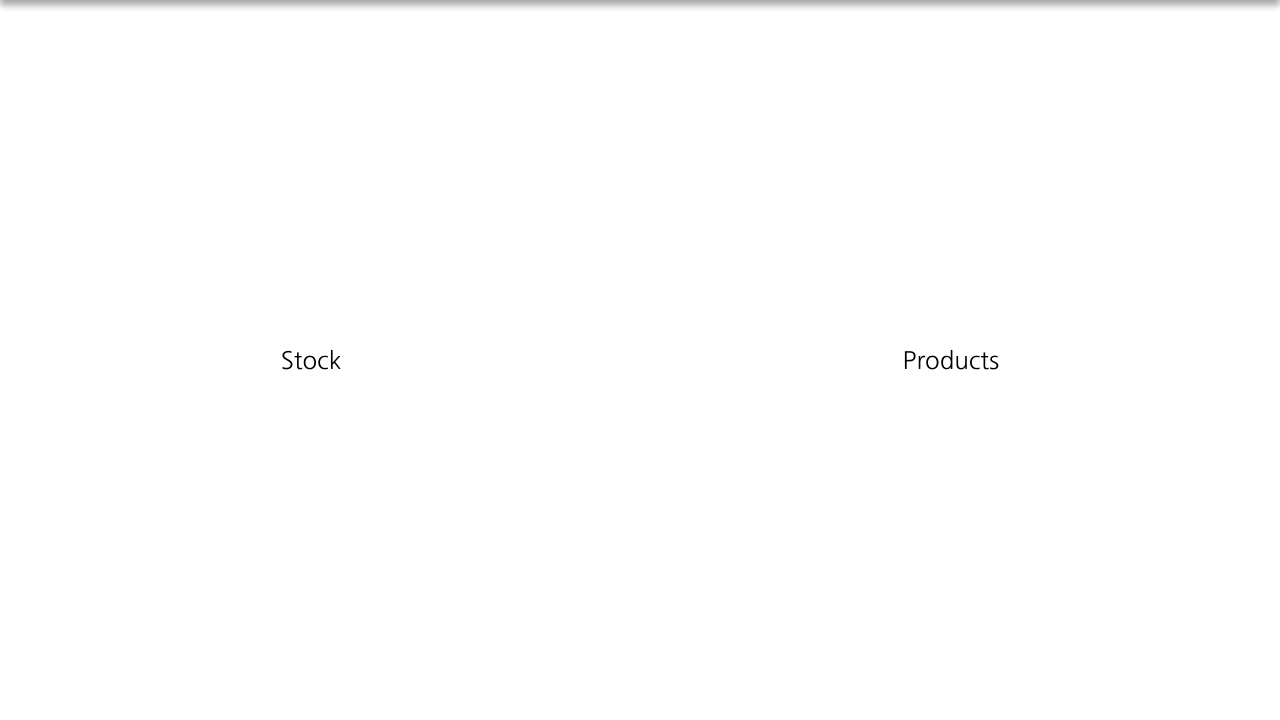
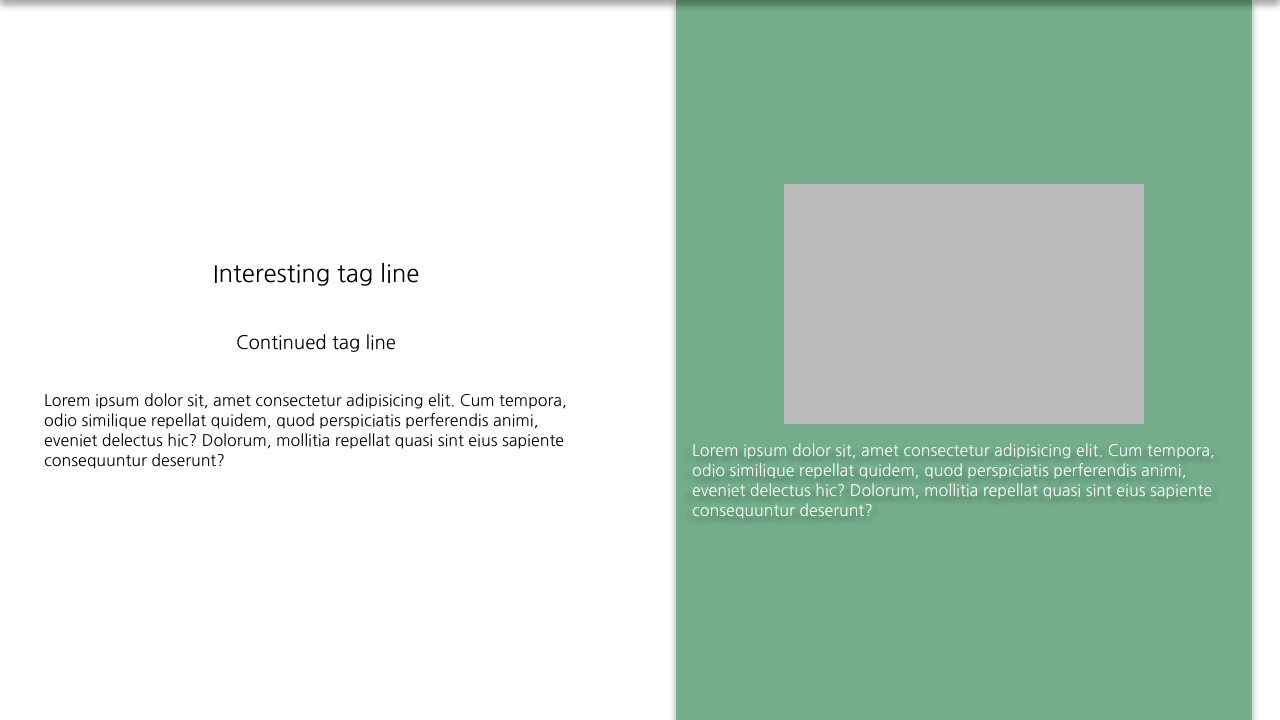
Before and after one commit to Ryan-B1yth/CLONE_stock_take_app, a Django app: page / in a window 1280 px wide. Shown: the part 80-800 px from the top of the page. Run offline with Django 3.2, Linux system fonts and the light colour scheme.

Commit message:
Start to style home page if user is not logged in

```diff
--- /dev/null
+++ b/stock_take/stock/static/css/home.css
@@ -0,0 +1,46 @@
+.container {
+    display: flex;
+    flex-wrap: wrap;
+    gap: 1em;
+    justify-content: space-around;
+    align-items: unset;
+    height: calc(100vh - var(--header-height));
+}
+
+.side-info {
+    display: flex;
+    flex-direction: column;
+    align-items: center;
+    max-width: 45%;
+    min-width: 50ch;
+    justify-content: center;
+}
+
+.side-info p {
+    margin: 1em;
+}
+
+.images {
+    height: 30vh;
+    aspect-ratio: 3 / 2;
+    background-color: rgb(188, 188, 188);
+}
+
+.background {
+    background-image: linear-gradient(
+        360deg,
+        #FFFFFF 60%,
+        #73ad8b
+    );
+    background: #73ad8b;
+    box-shadow: var(--shadow-s);
+}
+
+.background p {
+    color: #FFFFFF;
+    text-shadow: var(--shadow-tl);
+}
+
+.tagline h2, .tagline h3 {
+    padding: 1em;
+}
--- a/stock_take/stock/templates/home.html
+++ b/stock_take/stock/templates/home.html
@@ -1,11 +1,31 @@
 {% extends 'base.html' %}
+{% load static %}
+
+{% block head %}
+    {% if user.is_authenticated %}
+        <link rel="stylesheet" href="{% static 'css/style.css' %}">
+    {% else %}
+        <link rel="stylesheet" href="{% static 'css/home.css' %}">
+    {% endif %}
+{% endblock %}
 
 {% block content %}
     <div class="container">
+        {% if user.is_authenticated %}
+            <h2><a href="{% url 'stock' %}">Stock</a></h2>
 
-        <h2><a href="{% url 'stock' %}">Stock</a></h2>
-
-        <h2><a href="{% url 'products' %}">Products</a></h2>
+            <h2><a href="{% url 'products' %}">Products</a></h2>
+        {% else %}
+            <aside class="side-info tagline">
+                <h2>Interesting tag line</h2>
+                <h3>Continued tag line</h3>
+                <p>Lorem ipsum dolor sit, amet consectetur adipisicing elit. Cum tempora, odio similique repellat quidem, quod perspiciatis perferendis animi, eveniet delectus hic? Dolorum, mollitia repellat quasi sint eius sapiente consequuntur deserunt?</p>
+            </aside>
+            <aside class="side-info background">
+                <div class="images"></div>
+                <p>Lorem ipsum dolor sit, amet consectetur adipisicing elit. Cum tempora, odio similique repellat quidem, quod perspiciatis perferendis animi, eveniet delectus hic? Dolorum, mollitia repellat quasi sint eius sapiente consequuntur deserunt?</p>
+            </aside>
+        {% endif %}
 
     </div>
 
```
Also changed, not shown: stock_take/db.sqlite3.
